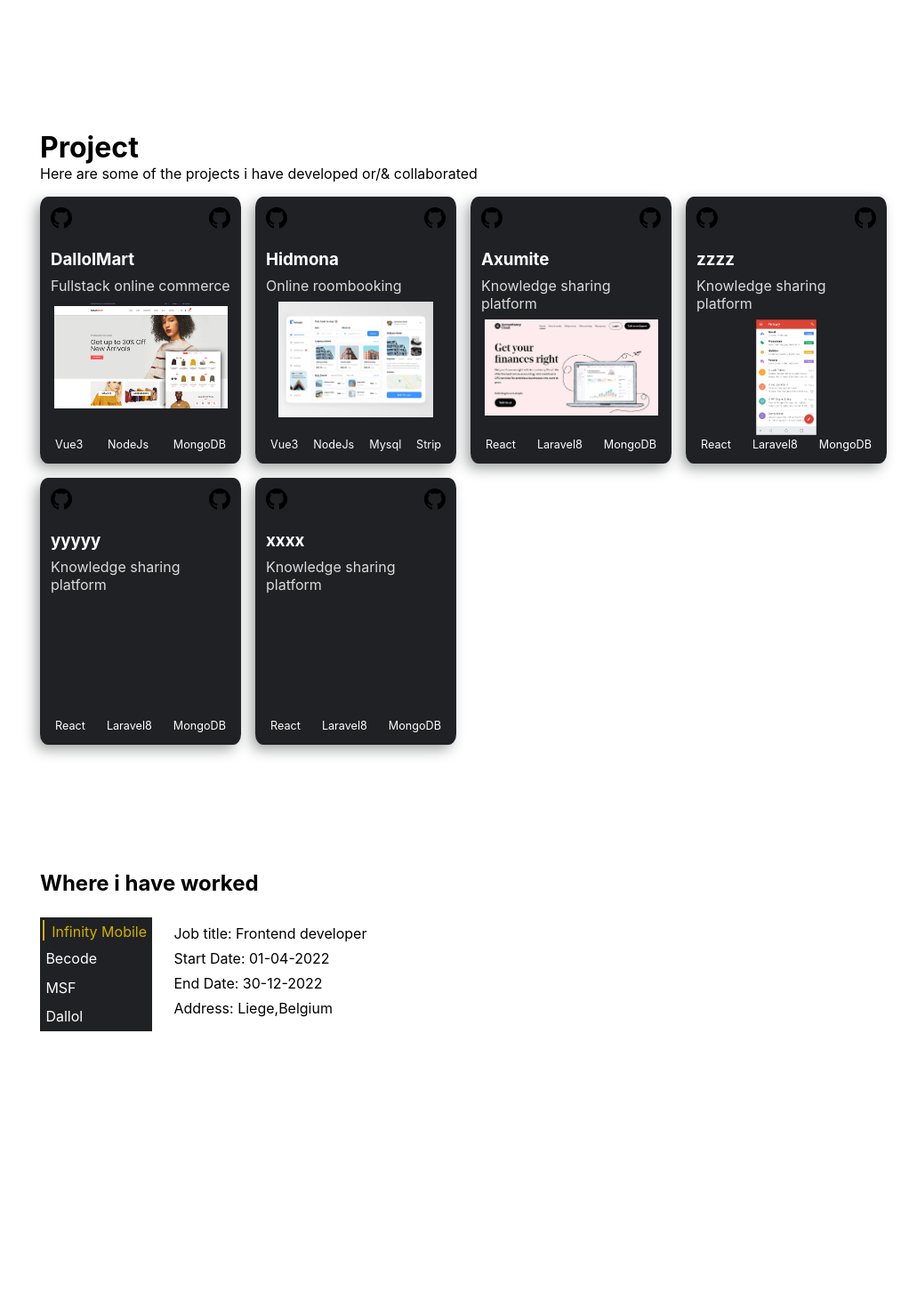
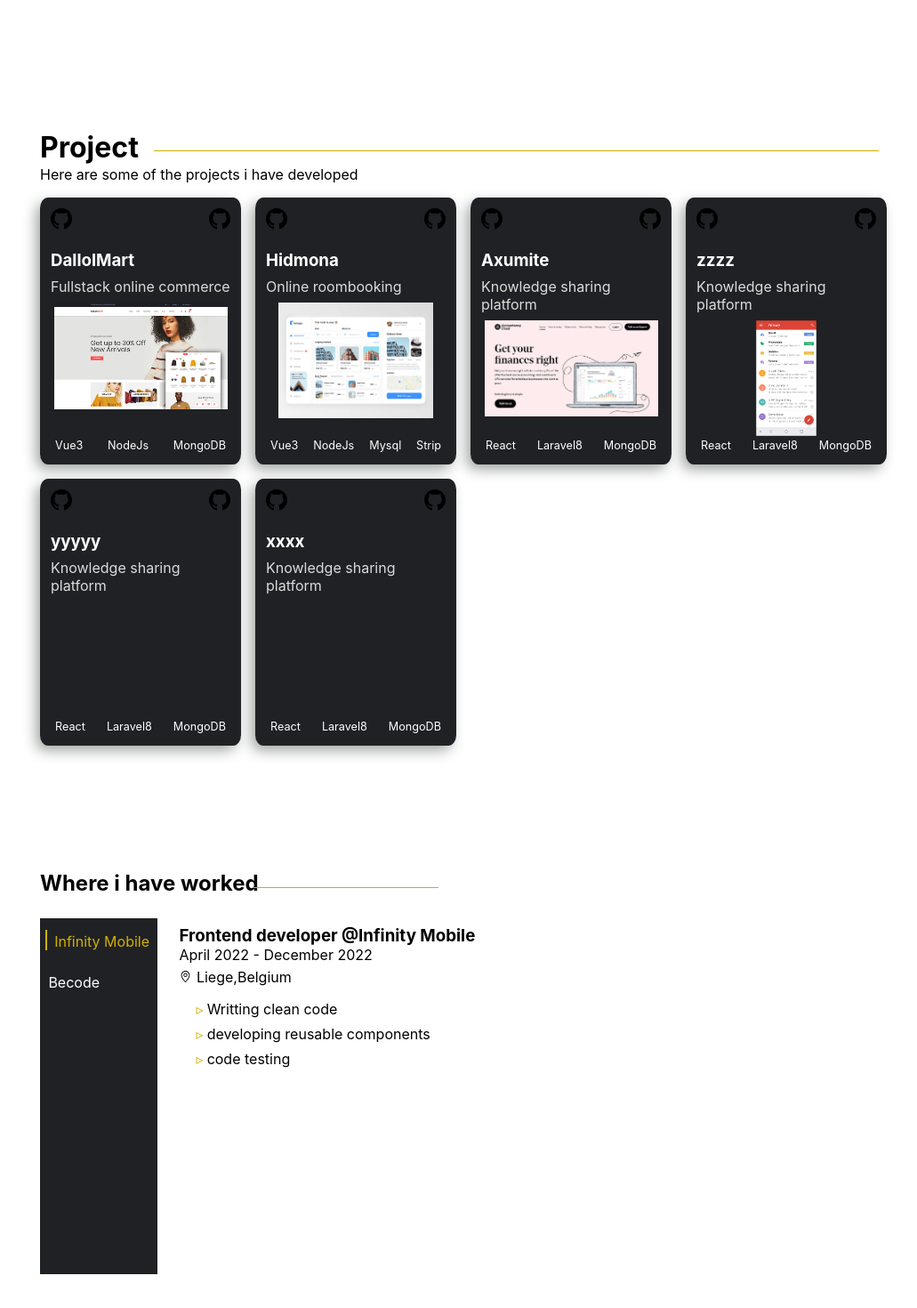
Before and after one commit to Mika215/portfolio, a Vue app: page / in a window 1280 px wide. Shown: the part 738-2208 px from the top of the page at 89% size, without its empty margins (179-1210 px from the left). Built offline with nearby package versions, Linux system fonts and the light colour scheme.

Commit message:
experience sectionfixed

```diff
--- a/index.html
+++ b/index.html
@@ -4,7 +4,7 @@
     <meta charset="UTF-8" />
     <link rel="icon" href="/favicon.ico" />
     <meta name="viewport" content="width=device-width, initial-scale=1.0" />
-    <title>Mikacodes</title>
+    <title>Michael Tesfay</title>
   </head>
   <body>
     <div id="app"></div>
--- a/package.json
+++ b/package.json
@@ -8,7 +8,9 @@
     "preview": "vite preview"
   },
   "dependencies": {
+    "@vueuse/core": "^10.1.2",
     "axios": "^1.4.0",
+    "moment": "^2.29.4",
     "vue": "^3.2.47",
     "vue-router": "^4.1.6"
   },
--- a/src/App.vue
+++ b/src/App.vue
@@ -75,8 +75,8 @@
     <LandingPage />
 
     <section id="projects">
-      <h2>Project</h2>
-      <p>Here are some of the projects i have developed or/& collaborated</p>
+      <h2 class="projects-title">Project</h2>
+      <p>Here are some of the projects i have developed</p>
       <template class="projects-grid">
         <Project
           v-for="project in projects"
@@ -106,9 +106,20 @@
   min-height: 100vh;
 }
 
-#projects h2 {
+#projects .projects-title {
   font-size: 2rem;
   /* color: red; */
+}
+
+.projects-title::after {
+  content: "";
+  display: block;
+  position: relative;
+  top: -16px;
+  width: 70px;
+  height: 1px;
+  margin-left: 8rem;
+  background-color: var(--clr-golden);
 }
 
 .projects-grid {
@@ -123,11 +134,19 @@
   .projects-grid {
     grid-template-columns: repeat(2, 1fr);
   }
+
+  .projects-title::after {
+    width: 340px;
+  }
 }
 
 @media (min-width: 649px) and (max-width: 1048px) {
   .projects-grid {
     grid-template-columns: repeat(3, 1fr);
+  }
+
+  .projects-title::after {
+    width: 575px;
   }
 }
 
@@ -144,5 +163,9 @@
   .wrapper {
     margin: 0 12rem;
   }
+
+  .projects-title::after {
+    width: 815px;
+  }
 }
 </style>
--- a/src/components/LandingPage.vue
+++ b/src/components/LandingPage.vue
@@ -1,27 +1,8 @@
 <script setup>
-import axios from "axios";
 
 import LandingIcon from "../assets/images/front-end-development.jpeg";
 import PDFURL from "../assets/files/michael-tesfay-frontend-developer-cv.pdf";
 
-const downloadFile = () => {
-  axios({
-    // url: `http://localhost:5173/src/assets/files/michael-tesfay-frontend-developer-cv.pdf`,
-    url: `http://localhost:5173${PDFURL}`,
-    method: "GET",
-    responseType: "blob",
-  }).then((res) => {
-    console.log(res.data);
-    let FILE = window.URL.createObjectURL(new Blob([res.data]));
-
-    let docUrl = document.createElement("x");
-
-    docUrl.href = FILE;
-    docUrl.setAttribute("download", "file.pdf");
-    document.body.appendChild(docUrl);
-    docUrl.click();
-  });
-};
 </script>
 
 <template>
--- a/src/components/Resume.vue
+++ b/src/components/Resume.vue
@@ -1,5 +1,7 @@
 <script setup>
 import {ref, onMounted} from "vue";
+import {useNow, useDateFormat} from "@vueuse/core";
+import LocationIcon from "../assets/images/location-pin-svgrepo-com.svg";
 
 // always make sure that the data types are the same
 //  unless it will trigger when you do the opertator == vs === because one is "string type "& the other number type
@@ -16,6 +18,13 @@
   });
 };
 
+const formatDate = (date) => {
+  let formatedDate = useDateFormat(date, "MMMM YYYY", {
+    locales: "en-US",
+  });
+  return formatedDate.value;
+};
+
 const companies = ref([
   {
     id: "1",
@@ -28,8 +37,8 @@
     },
     industry: "Software company",
     contractType: "Full time",
-    sartDate: "01-04-2022",
-    endDate: "30-12-2022",
+    sartDate: "2022/04/01",
+    endDate: "2022/12/30",
     jobTitle: "Frontend developer",
 
     jobDesc: [
@@ -50,60 +59,17 @@
     },
     industry: "ICT",
     contractType: "Full time",
-    sartDate: "07-09-2021",
-    endDate: "28-03-2022",
+    sartDate: "2021/09/07",
+    endDate: "2022/03/28",
     jobTitle: "Junior developer",
 
     jobDesc: [
       "Writting clean code",
       "developing reusable components",
+      "code reviewing",
       "code testing",
     ],
     techs: ["Javascript,React,SCSS,NodeJs,MongoDB"],
-  },
-  {
-    id: "3",
-    name: "MSF",
-    address: {
-      street: "Rue de Mauvais ligne",
-      code: 4020,
-      city: "Liege",
-      country: "Belgium",
-    },
-    industry: "Software company",
-    contractType: "Full time",
-    sartDate: "21-04-2020",
-    endDate: "09-12-2020",
-    jobTitle: "Web Master",
-
-    jobDesc: [
-      "Writting clean code",
-      "developing reusable components",
-      "code testing",
-    ],
-    techs: ["Javascript,vueJs,SCSS,NodeJs,Strapi,MySql,MongoDB"],
-  },
-  {
-    id: "4",
-    name: "Dallol",
-    address: {
-      street: "Rue de Mauvais ligne",
-      code: 4020,
-      city: "Liege",
-      country: "Belgium",
-    },
-    industry: "Software company",
-    contractType: "Full time",
-    sartDate: "24-04-2016",
-    endDate: "17-12-2019",
-    jobTitle: "PR officer",
-
-    jobDesc: [
-      "Writting clean code",
-      "developing reusable components",
-      "code testing",
-    ],
-    techs: ["Javascript,vueJs,SCSS,NodeJs,Strapi,MySql,MongoDB"],
   },
 ]);
 
@@ -129,14 +95,29 @@
       </div>
       <template v-for="company in companies" :key="company.id">
         <div v-if="company.id === activeId" class="work-details">
-          <ul>
-            <li>Job title: {{ company.jobTitle }}</li>
-            <li>Start Date: {{ company.sartDate }}</li>
-            <li>End Date: {{ company.endDate }}</li>
-            <li>
-              Address: {{ company.address.city }},{{ company.address.country }}
-            </li>
-          </ul>
+          <div class="work-details-header">
+            <h3>
+              {{ company.jobTitle }} <span>@{{ company.name }}</span>
+            </h3>
+
+            <p>
+              {{ formatDate(company.sartDate) }} -
+              {{ formatDate(company.endDate) }}
+            </p>
+            <p>
+              <img
+                :src="LocationIcon"
+                alt="location-icon"
+                class="location-icon"
+              />
+              {{ company.address.city }},{{ company.address.country }}
+            </p>
+          </div>
+          <div class="tasks-container">
+            <ul v-for="(task, i) in company.jobDesc" :key="i">
+              <li class="task">{{ task }}</li>
+            </ul>
+          </div>
         </div>
       </template>
     </div>
@@ -145,17 +126,43 @@
 
 <style scoped>
 #experience {
-  height: 400px;
+  min-height: 100vh;
+  /* border: 1px solid red; */
   width: auto;
   margin: 1rem;
   padding: 1rem;
   min-height: 100vh;
 }
 
+.resume-title {
+  position: relative;
+}
+
+.resume-title::after {
+  content: "";
+  display: block;
+  position: relative;
+  top: -10px;
+  width: 50px;
+  height: 1px;
+  margin-left: 15rem;
+  background-color: var(--clr-golden);
+}
+
+.resume-content {
+  margin-top: 1.5rem;
+  display: flex;
+  flex-direction: column;
+  gap: 1rem;
+  min-height: 50vh;
+  width: auto;
+}
+
 .work-tabs {
-  /* border: 1px solid var(--clr-golden); */
   display: flex;
+  gap: 1rem;
   background-color: var(--clr-armyGreen);
+  padding: 10px 3px;
 }
 .work-tab {
   color: white;
@@ -164,12 +171,11 @@
   cursor: pointer;
 }
 
-.resume-content {
-  margin-top: 1.5rem;
-  display: flex;
-  flex-direction: column;
-  gap: 1rem;
+.work-details {
+  padding: 0.5rem;
+  /* border: 3px solid yellow; */
 }
+
 .-is-active {
   /* color: white; */
   color: var(--clr-green);
@@ -181,14 +187,38 @@
   transition: 0.5s ease;
 }
 
+.tasks-container {
+  padding: 0.5rem;
+  margin-left: 0.2rem;
+}
+
+.task {
+  /* border: 1px solid blue; */
+}
+
+.task::before {
+  content: "▹";
+  margin-right: 4px;
+  color: var(--clr-golden);
+}
+
 li {
   list-style: none;
   margin: 0.5rem;
 }
 
+.location-icon {
+  margin-top: 0.5rem;
+  height: 13px;
+  width: 15px;
+}
+
 @media (min-width: 421px) {
   .resume-content {
     flex-direction: row;
+  }
+  .resume-title::after {
+    width: 208px;
   }
   .work-tabs {
     flex-direction: column;
```
Also changed, not shown: src/assets/images/location-pin-svgrepo-com.svg (added), 1 other file (tests, documents, lock files or other folders).
